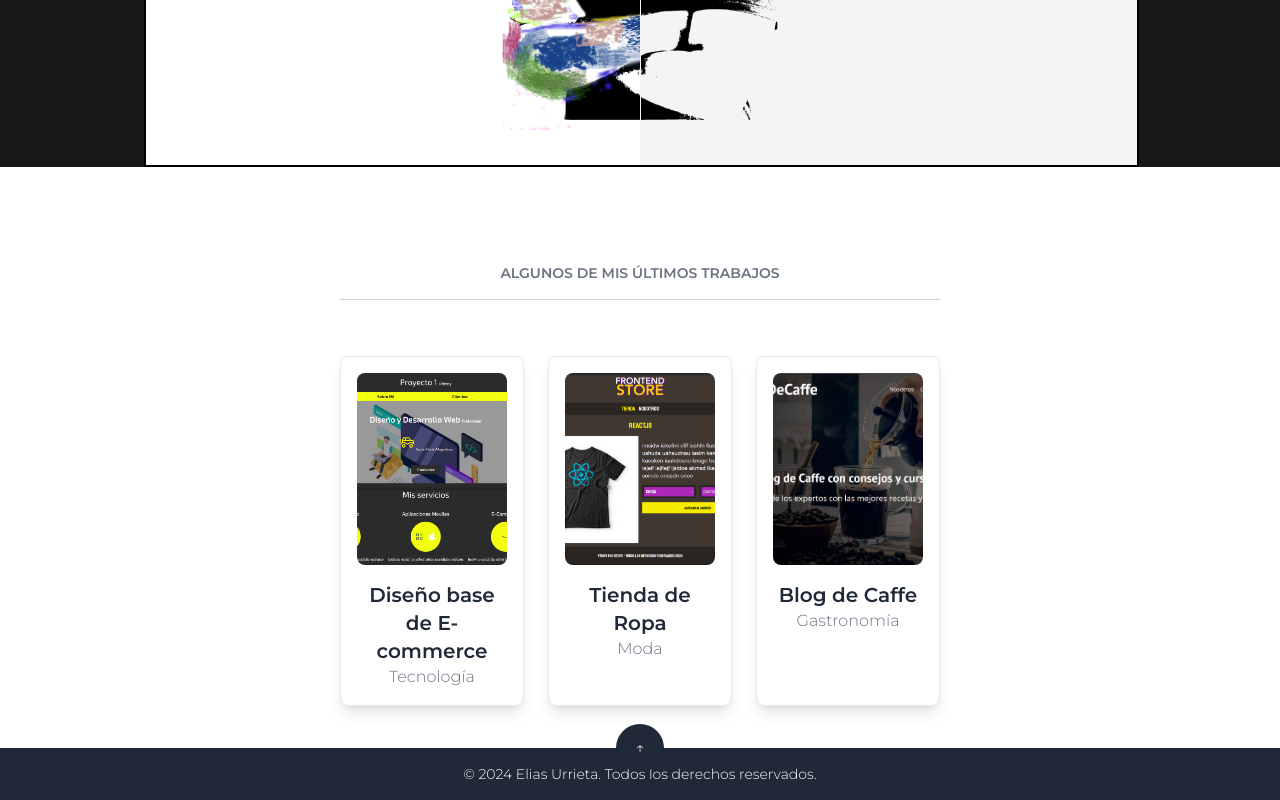
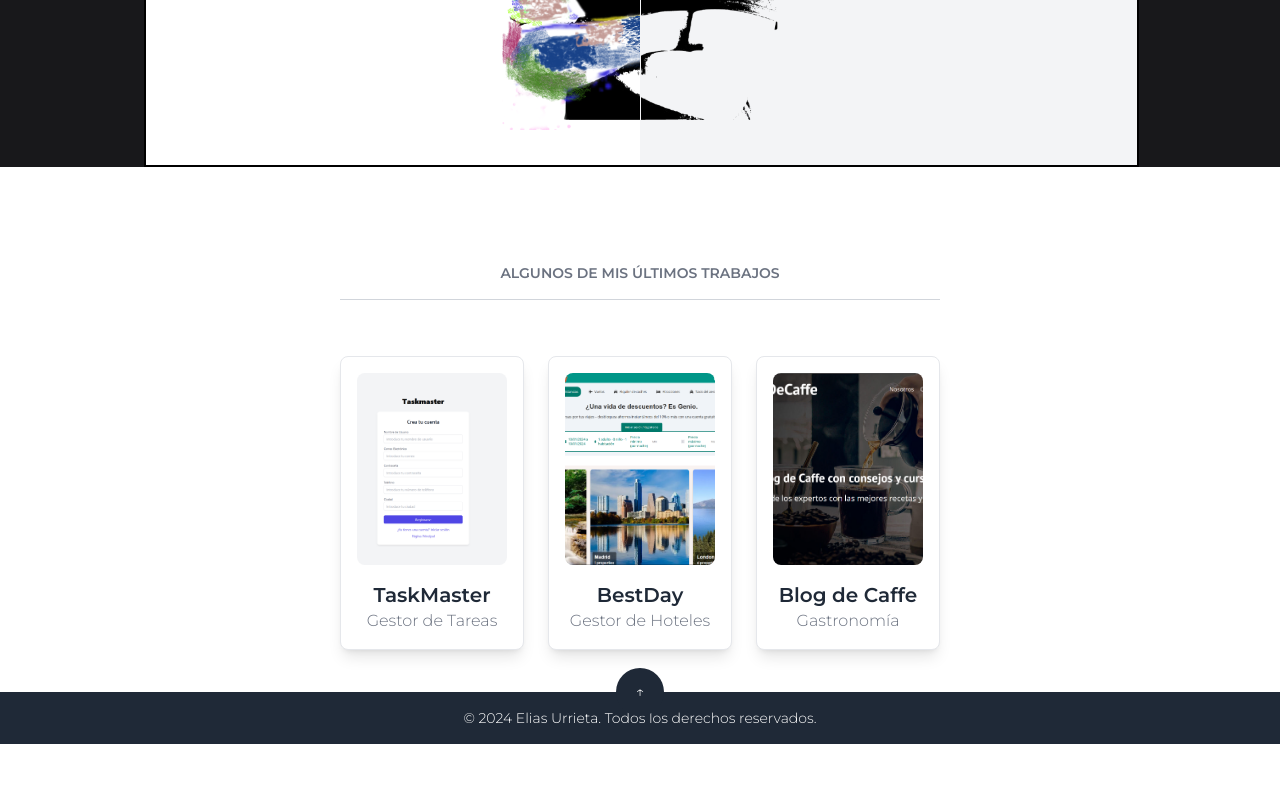
Before and after one commit to elisum1/Portafolio-Elias, a React (Vite) app: page / in a window 1280 px wide. Shown: the part 411-1211 px from the top of the page. After the commit the page ends 1155 px from the top, so only its background shows below. Built offline with nearby package versions, Linux system fonts and the light colour scheme.

Commit message:
actualizando imagenesy links

```diff
--- a/src/pages/inicio.jsx
+++ b/src/pages/inicio.jsx
@@ -1,8 +1,8 @@
 import React, { useState, useEffect, useRef } from 'react';
 import leftImage from '/public/img/Modificado.png';
 import rightImage from '/public/img/Untitled_design_1_-removebg-preview.png';
-import projectImage1 from '/public/img/Captura de pantalla 2024-02-17 093131.png';
-import projectImage2 from '/public/img/Captura de pantalla 2024-02-23 080844.png';
+import projectImage1 from '/public/img/Captura de pantalla 2024-10-01 111251.png';
+import projectImage2 from '/public/img/Captura de pantalla 2024-10-01 124723.png';
 import projectImage3 from '/public/img/Captura de pantalla 2024-04-05 184436.png';
 import Header from '../components/Header';
 import Footer from '../components/footer';
@@ -132,8 +132,8 @@ function Inicio() {
                   className="w-full h-48 object-cover rounded-lg"
                 />
                 <div className="mt-4">
-                  <h3 className="text-lg md:text-xl font-semibold text-gray-800">Diseño base de E-commerce</h3>
-                  <p className="text-sm md:text-base text-gray-500">Tecnología</p>
+                  <h3 className="text-lg md:text-xl font-semibold text-gray-800">TaskMaster</h3>
+                  <p className="text-sm md:text-base text-gray-500">Gestor de Tareas</p>
                 </div>
               </div>
 
@@ -145,8 +145,8 @@ function Inicio() {
                   className="w-full h-48 object-cover rounded-lg"
                 />
                 <div className="mt-4">
-                  <h3 className="text-lg md:text-xl font-semibold text-gray-800">Tienda de Ropa</h3>
-                  <p className="text-sm md:text-base text-gray-500">Moda</p>
+                  <h3 className="text-lg md:text-xl font-semibold text-gray-800">BestDay</h3>
+                  <p className="text-sm md:text-base text-gray-500">Gestor de Hoteles</p>
                 </div>
               </div>
 
```
